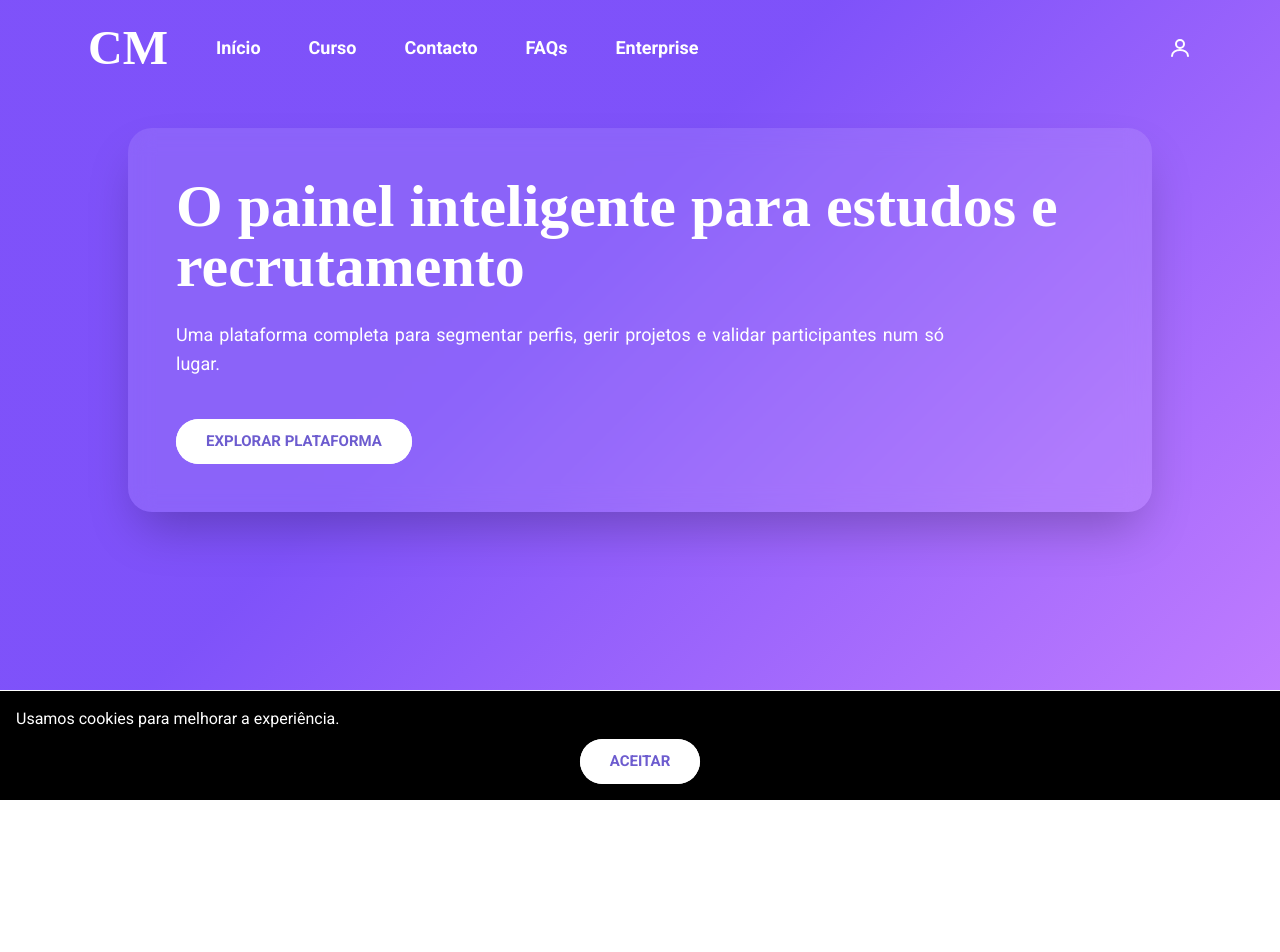
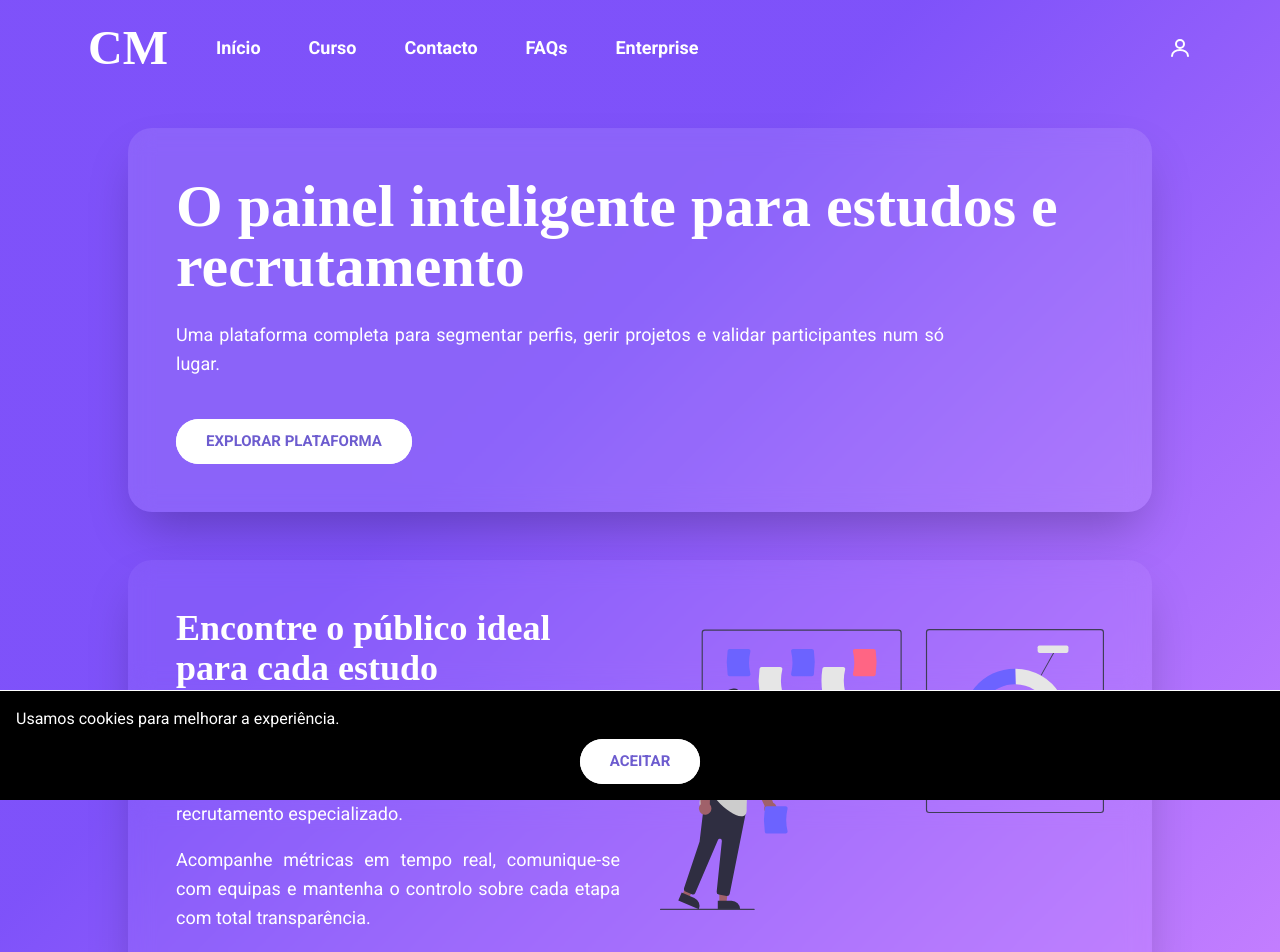
Before and after one commit to msantos51/clientemisterio, a Next.js app in the folder frontend/: page / in a window 1280 px wide. Shown: the top 952 px of the page. Before the commit the page ends 800 px from the top, so only its background shows below. Built offline with nearby package versions, Linux system fonts and the light colour scheme; no server answers; a web font is replaced by a local one.

Commit message:
Add marketing illustration to homepage section

```diff
--- a/frontend/app/(public)/page.tsx
+++ b/frontend/app/(public)/page.tsx
@@ -1,5 +1,6 @@
 'use client'
 
+import Image from 'next/image'
 import Link from 'next/link'
 import { useEffect, useState } from 'react'
 
@@ -21,7 +22,7 @@ export default function HomePage() {
 
   return (
     // Container principal com espaçamento uniforme
-    <main className="flex justify-center">
+    <main className="flex flex-col items-center">
       {/* Secção de destaque sem elementos visuais de fundo */}
       <section className="mx-auto w-full max-w-5xl rounded-3xl bg-white/10 px-6 py-12 text-white shadow-2xl backdrop-blur-md md:px-12">
         {/* Título principal do painel */}
@@ -41,6 +42,36 @@ export default function HomePage() {
           </Link>
         </div>
       </section>
+
+      {/* Nova secção informativa com imagem ilustrativa à direita */}
+      <section className="mx-auto mt-10 w-full max-w-5xl rounded-3xl bg-white/5 px-6 py-12 text-white shadow-2xl backdrop-blur-md md:mt-12 md:px-12">
+        <div className="grid items-center gap-10 md:grid-cols-2">
+          {/* Coluna esquerda com descrição detalhada da oferta */}
+          <div>
+            <h2 className="logo-font text-3xl font-semibold leading-tight md:text-4xl">
+              Encontre o público ideal para cada estudo
+            </h2>
+            <p className="mt-6 text-lg leading-relaxed">
+              Combine filtros avançados, gestão de projetos e validação de participantes numa interface desenhada para acelerar campanhas de investigação e recrutamento especializado.
+            </p>
+            <p className="mt-4 text-lg leading-relaxed">
+              Acompanhe métricas em tempo real, comunique-se com equipas e mantenha o controlo sobre cada etapa com total transparência.
+            </p>
+          </div>
+
+          {/* Coluna direita dedicada à ilustração da secção */}
+          <div className="flex justify-center md:justify-end">
+            <Image
+              src="/images/undraw_marketing_vz5j.svg"
+              alt="Ilustração de campanhas de marketing dirigidas"
+              width={520}
+              height={360}
+              className="max-w-full"
+              priority
+            />
+          </div>
+        </div>
+      </section>
     </main>
   )
 }
```
